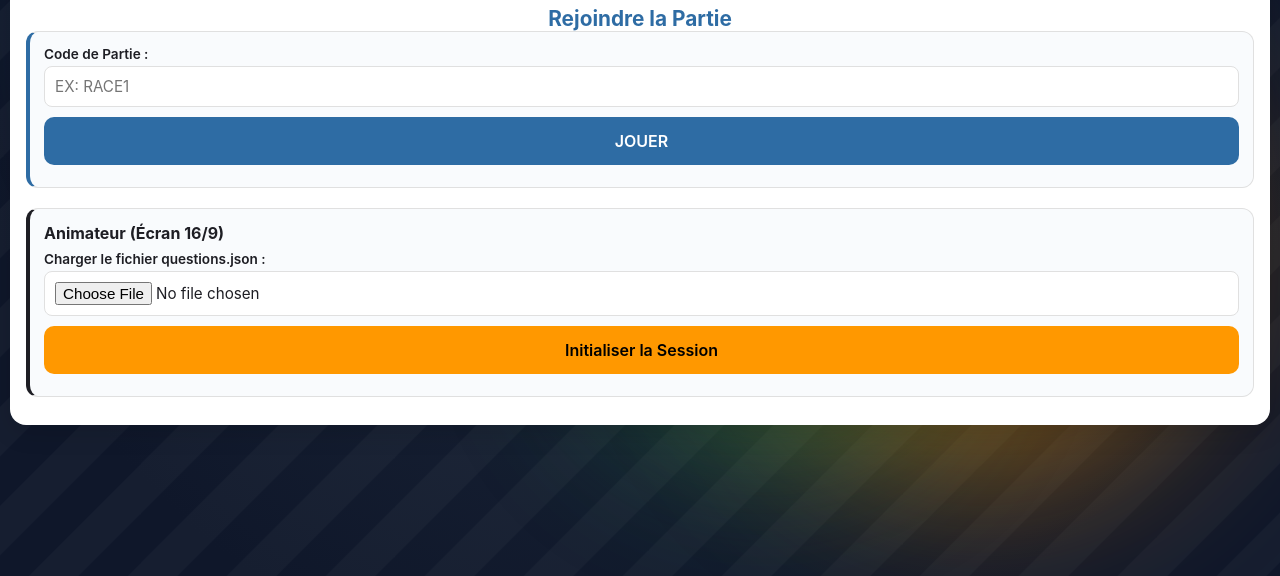
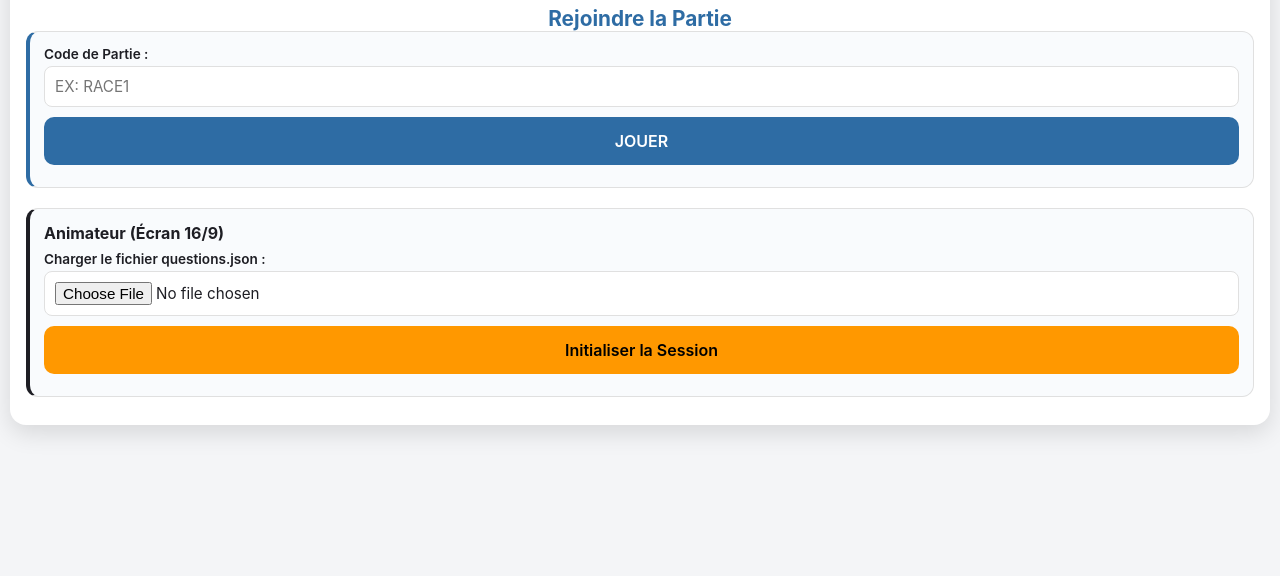
Before and after one commit to sylvainparis78-pixel/COURSE, a plain HTML site: page index.html in a window 1280 px wide. Shown: the part 224-800 px from the top of the page. Drawn offline with Linux system fonts and the light colour scheme.

Commit message:
Update index.html

```diff
--- a/index.html
+++ b/index.html
@@ -22,93 +22,7 @@
     }
 
     * { box-sizing: border-box; margin: 0; padding: 0; font-family: -apple-system, BlinkMacSystemFont, "Segoe UI", Roboto, sans-serif; }
-
-    body {
-      background-color: #0f172a;
-      color: var(--dark);
-      min-height: 100vh;
-      display: flex;
-      justify-content: center;
-      align-items: center;
-      padding: 10px;
-      overflow-x: hidden;
-      position: relative;
-    }
-
-    /* ANIMATION DE FOND D'ÉCRAN */
-    .bg-animated-container {
-      position: fixed;
-      top: 0;
-      left: 0;
-      width: 100vw;
-      height: 100vh;
-      z-index: -1;
-      pointer-events: none;
-      overflow: hidden;
-      background: radial-gradient(circle at 50% 30%, #1e293b 0%, #0f172a 80%);
-    }
-
-    .bg-moving-stripes {
-      position: absolute;
-      width: 200%;
-      height: 200%;
-      top: -50%;
-      left: -50%;
-      background-image: repeating-linear-gradient(
-        -45deg,
-        rgba(255, 255, 255, 0.03) 0,
-        rgba(255, 255, 255, 0.03) 35px,
-        transparent 35px,
-        transparent 70px
-      );
-      animation: stripeShift 20s linear infinite;
-    }
-
-    @keyframes stripeShift {
-      0% { transform: translate(0, 0); }
-      100% { transform: translate(70px, 70px); }
-    }
-
-    .bg-orb {
-      position: absolute;
-      border-radius: 50%;
-      filter: blur(80px);
-      opacity: 0.45;
-      animation: floatOrb 12s ease-in-out infinite alternate;
-    }
-
-    .bg-orb-1 {
-      width: 380px;
-      height: 380px;
-      background: #2E6CA4;
-      top: 10%;
-      left: 10%;
-      animation-duration: 10s;
-    }
-
-    .bg-orb-2 {
-      width: 420px;
-      height: 420px;
-      background: #ff9800;
-      bottom: 10%;
-      right: 10%;
-      animation-duration: 14s;
-    }
-
-    .bg-orb-3 {
-      width: 320px;
-      height: 320px;
-      background: #28a745;
-      top: 45%;
-      left: 45%;
-      animation-duration: 18s;
-    }
-
-    @keyframes floatOrb {
-      0% { transform: translate(0, 0) scale(1); }
-      50% { transform: translate(50px, -40px) scale(1.15); }
-      100% { transform: translate(-40px, 50px) scale(0.85); }
-    }
+    body { background-color: var(--light); color: var(--dark); min-height: 100vh; display: flex; justify-content: center; align-items: center; padding: 10px; overflow-x: hidden; }
 
     .app-container {
       width: 100%;
@@ -707,14 +621,6 @@
 </head>
 <body>
 
-<!-- ARRIÈRE-PLAN ANIMÉ -->
-<div class="bg-animated-container">
-  <div class="bg-moving-stripes"></div>
-  <div class="bg-orb bg-orb-1"></div>
-  <div class="bg-orb bg-orb-2"></div>
-  <div class="bg-orb bg-orb-3"></div>
-</div>
-
 <div class="app-container" id="main-container">
 
   <div class="header-logos">
@@ -930,43 +836,41 @@
 
   let QUESTIONS = [];
   let currentSessionId = "";
+
+  let playerId = localStorage.getItem('race_playerId');
+  if (!playerId) {
+    playerId = "player_" + Math.random().toString(36).substring(2, 7);
+    localStorage.setItem('race_playerId', playerId);
+  }
+
   let selectedAvatarId = null;
   let isAnimator = false;
   let sessionData = {};
   let hasAnsweredCurrentQuestion = false;
+  let reviewQuestionIndex = 0;
   let playerRiskChoice = false;
-  let reviewQuestionIndex = 0;
-
-  let playerId = localStorage.getItem('race_playerId');
-  if (!playerId) {
-    playerId = 'player_' + Math.random().toString(36).substring(2, 9);
-    localStorage.setItem('race_playerId', playerId);
-  }
-
-  function showScreen(screenId) {
+
+  function showScreen(id) {
     document.querySelectorAll('.screen').forEach(s => s.classList.remove('active'));
-    const target = document.getElementById(screenId);
-    if (target) target.classList.add('active');
+    document.getElementById(id).classList.add('active');
   }
 
   function leaveSession() {
     if (currentSessionId) {
       db.ref(`courses/${currentSessionId}`).off();
-      if (!isAnimator && playerId) {
-        db.ref(`courses/${currentSessionId}/joueurs/${playerId}`).remove();
-      }
+      db.ref(`courses/${currentSessionId}/joueurs`).off();
     }
     localStorage.removeItem('race_sessionCode');
     currentSessionId = "";
-    isAnimator = false;
-    document.getElementById('main-container').classList.remove('desktop-mode');
+    selectedAvatarId = null;
     document.getElementById('avatar-section').style.display = 'none';
     showScreen('screen-welcome');
   }
 
   async function loadQuestionsData() {
     const fileInput = document.getElementById('json-file-input');
-    if (fileInput && fileInput.files && fileInput.files[0]) {
+
+    if (fileInput.files && fileInput.files[0]) {
       return new Promise((resolve, reject) => {
         const reader = new FileReader();
         reader.onload = (e) => {
@@ -974,7 +878,7 @@
             const data = JSON.parse(e.target.result);
             resolve(data);
           } catch (err) {
-            reject("Fichier JSON invalide : " + err.message);
+            reject("Erreur de format JSON dans le fichier fourni.");
           }
         };
         reader.onerror = () => reject("Erreur de lecture du fichier.");
```
